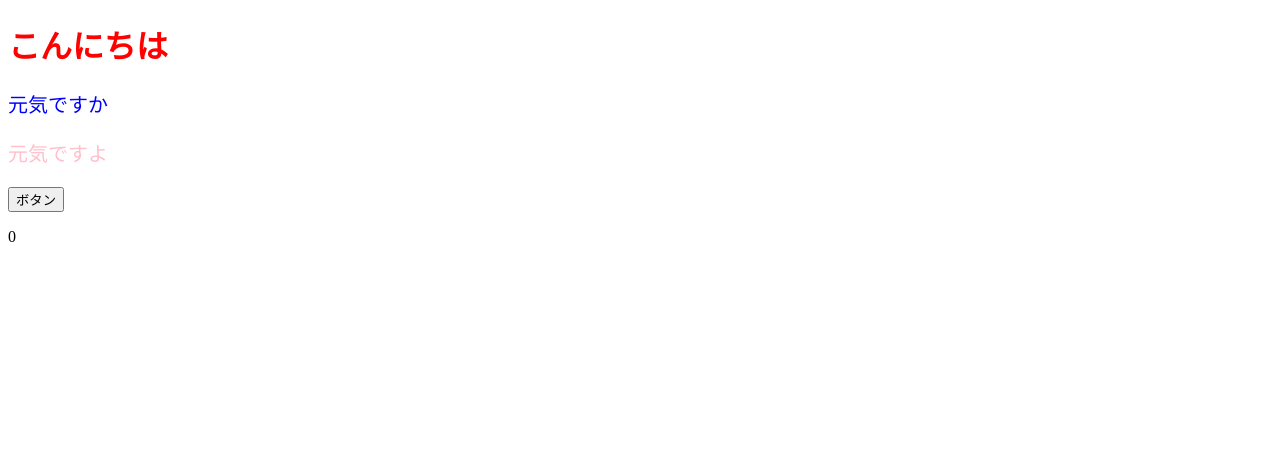
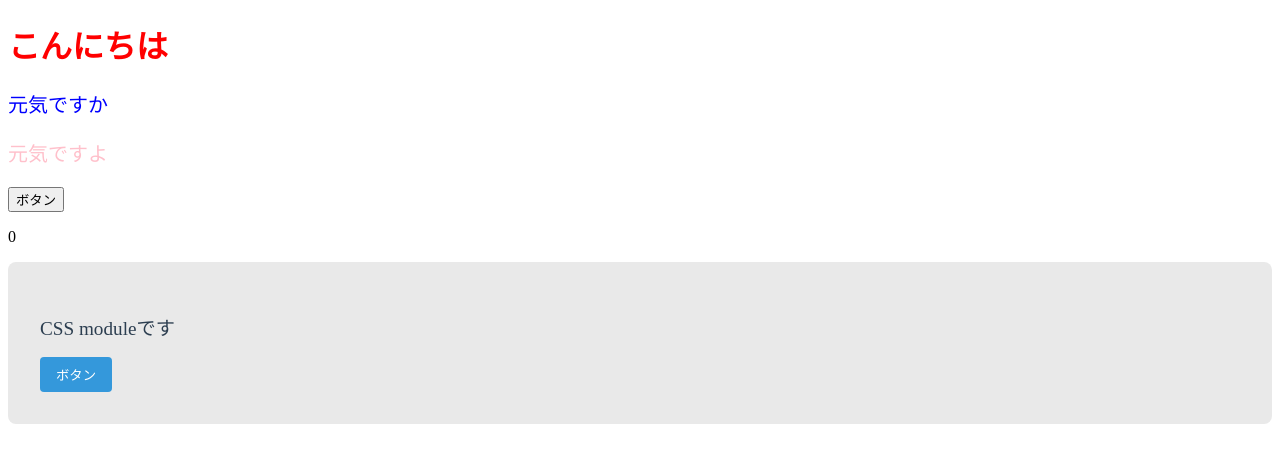
Before and after one commit to code-polaris044/react-test, a React (Vite) app: page / in a window 1280 px wide. Shown: the top 462 px of the page. Built offline with nearby package versions, Linux system fonts and the light colour scheme.

Commit message:
css modules

```diff
--- a/package.json
+++ b/package.json
@@ -22,6 +22,7 @@
     "eslint-plugin-react-hooks": "^5.1.0",
     "eslint-plugin-react-refresh": "^0.4.19",
     "globals": "^15.15.0",
+    "sass": "^1.86.0",
     "vite": "^6.2.0"
   }
 }
--- a/src/App.jsx
+++ b/src/App.jsx
@@ -1,5 +1,6 @@
 import { useState, useEffect } from 'react';
 import { ColorMessage } from "./components/ColoredMessage";
+import { CssModules } from "./components/CssModules";
 
 export const App = () => {
 	console.log("レンダリング");
@@ -15,11 +16,14 @@ export const App = () => {
 
 	return (
 		<>
-			<h1 style={ { color: "red" }}>こんにちは</h1>
-			<ColorMessage color="blue">元気ですか</ColorMessage>
-			<ColorMessage color="pink">元気ですよ</ColorMessage>
-			<button type="button" onClick={onClickButton} >ボタン</button>
+			<h1 style={{ color: "red" }}>こんにちは</h1>
+			<ColorMessage color='blue'>元気ですか</ColorMessage>
+			<ColorMessage color='pink'>元気ですよ</ColorMessage>
+			<button type='button' onClick={onClickButton}>
+				ボタン
+			</button>
 			<p>{num}</p>
+			<CssModules />
 		</>
 	);
-}
+};
--- /dev/null
+++ b/src/components/CssModules.jsx
@@ -0,0 +1,12 @@
+import classes from "./../sass/CssModules.module.scss";
+
+export const CssModules = () => {
+	return (
+		<div className={classes.wrap}>
+			<p className={classes.text}>CSS moduleです</p>
+			<button type='submit' className={classes.button}>
+				ボタン
+			</button>
+		</div>
+	);
+};
--- /dev/null
+++ b/src/sass/CssModules.module.scss
@@ -0,0 +1,24 @@
+.wrap {
+  padding: 2rem;
+  background-color: #e9e9e9;
+  border-radius: 8px;
+
+  .text {
+    color: #2c3e50;
+    font-size: 1.2rem;
+    margin-bottom: 1rem;
+  }
+
+  .button {
+    background-color: #3498db;
+    color: white;
+    padding: 0.5rem 1rem;
+    border: none;
+    border-radius: 4px;
+    cursor: pointer;
+
+    &:hover {
+      background-color: #2980b9;
+    }
+  }
+}
```
Also changed, not shown: 2 other files (tests, documents, lock files or other folders).
